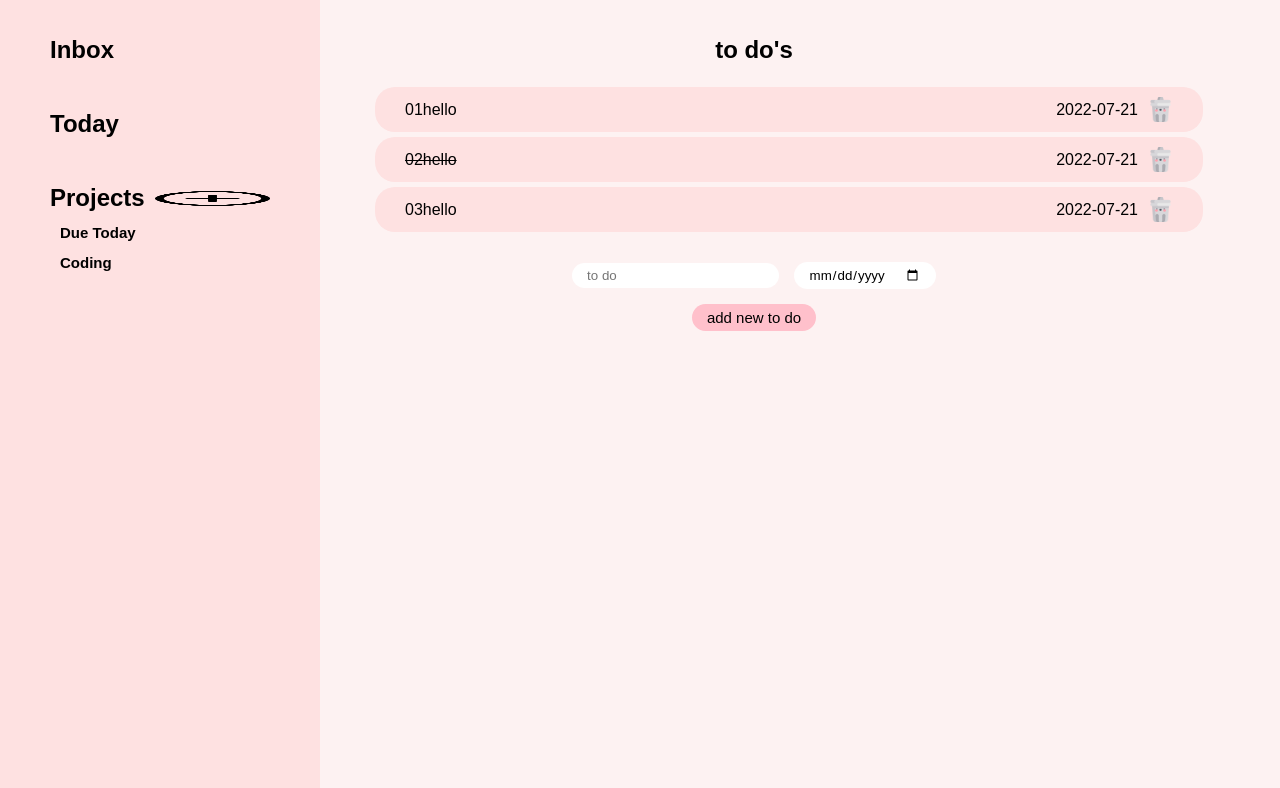
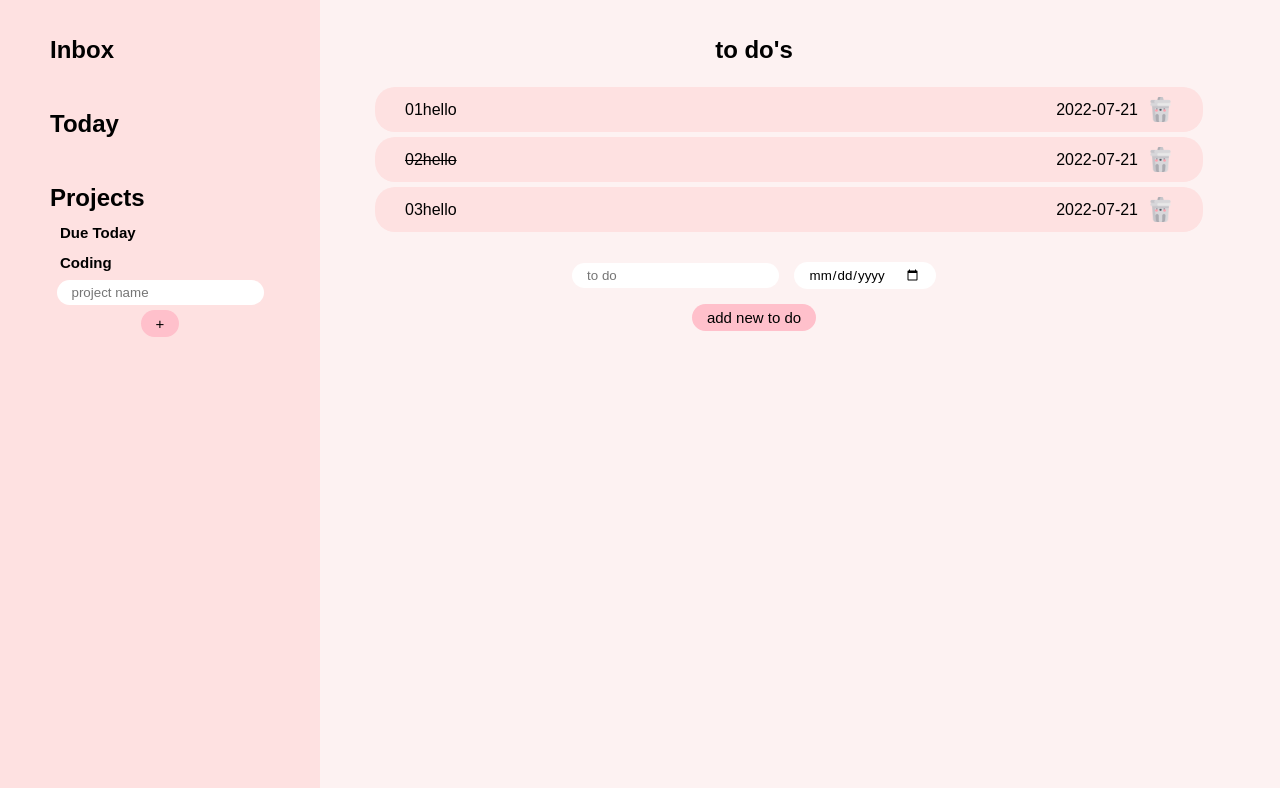
Before and after one commit to cris-maillo/todo, a plain HTML site: page index.html in a window 1280 px wide. Shown: the part 82-870 px from the top of the page. Drawn offline with Linux system fonts and the light colour scheme.

Commit message:
new project function

```diff
--- a/index.html
+++ b/index.html
@@ -23,10 +23,15 @@
                     <div id="projects">
                         <div class="projectHeader">
                             <h2>Projects</h2>
-                            <img id="addProject" src="./img/add.png">
                         </div>
                         <div id="projectlist">
                         </div>
+                        <form id="addprojectform">
+                            <div class="projectinputs">
+                                <input type="text" name="project" placeholder="project name">
+                            </div>
+                            <button type="submit" id="projectsubmitbtn">+</button>
+                        </form>
                     </div>
                 </div>
 
--- a/style.css
+++ b/style.css
@@ -34,11 +34,12 @@ header img{
     justify-content: space-between;
     gap: 10px;
     cursor: pointer;
+    width: 125px;
 }
 
 .projectHeader img{
-    width: 100%;
     height: 15px;
+    max-width: 15px;
 }
 
 
@@ -108,10 +109,10 @@ button{
     padding: 5px 15px;
     background-color: pink;
     border-radius: 20px;
+    cursor: pointer;
 }
 
 input{
-    padding: 5px;
     border-radius: 20px;
     padding: 5px 15px;
 }
@@ -121,6 +122,11 @@ form{
     flex-direction: column;
     align-items: center;
     gap: 10px;
+}
+
+#projects form{
+    gap: 5px;
+    margin-top: 10px;
 }
 
 .itemLeft{
```
Also changed, not shown: main.js (+1 -1 lines).
